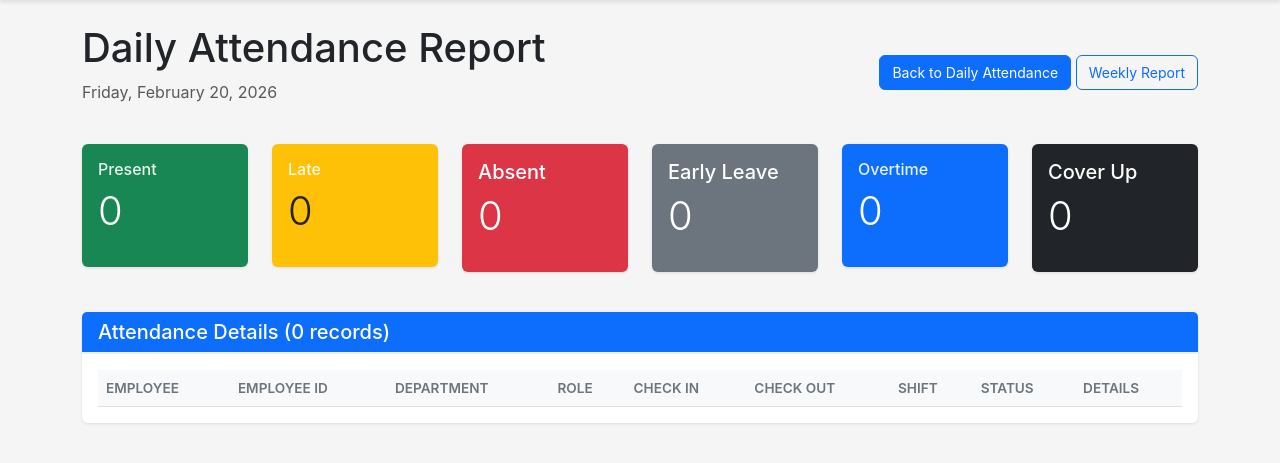
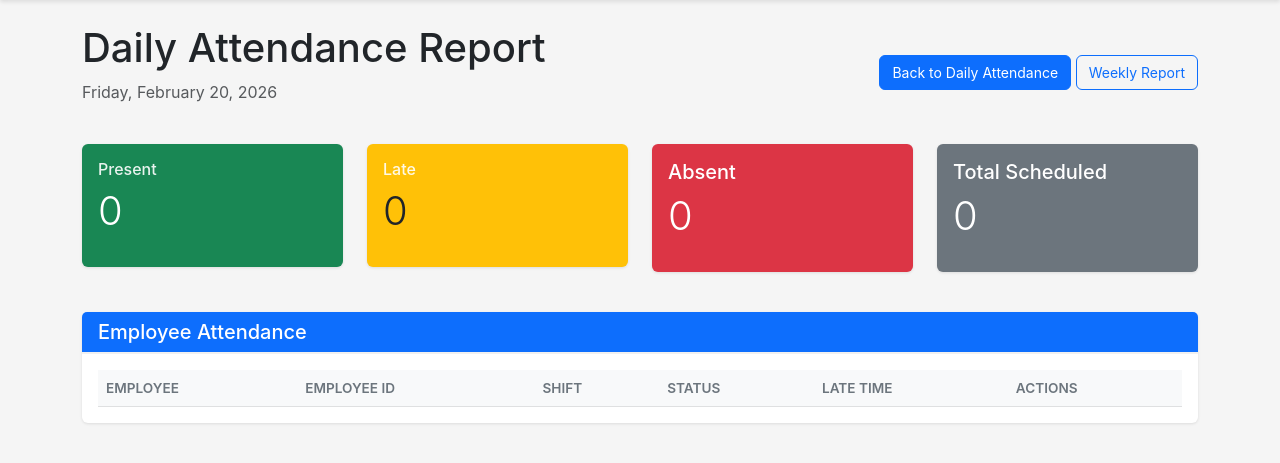
Before and after one commit to rafael7ms/operations-db, a Flask app: page /attendance/report/daily in a window 1280 px wide. Shown: the part 56-519 px from the top of the page. Run offline with Flask 3, Linux system fonts and the light colour scheme; data that the repository does not hold is empty.

Commit message:
Update daily report with on-time/late dropdown
- Daily report now shows all scheduled employees for the day
- Dropdown to select: On Time, Late, Absent, On Leave
- If Late selected, time input appears for HH:MM format
- Saves attendance via /attendance/daily/mark endpoint

Co-Authored-By: Claude Opus 4.6 <noreply@anthropic.com>

```diff
--- a/prod/app/templates/attendance_tracker/daily_report.html
+++ b/prod/app/templates/attendance_tracker/daily_report.html
@@ -20,7 +20,9 @@
         .status-overtime { background-color: #6610f2; color: white; }
         .status-coverup { background-color: #6c757d; color: white; }
         .status-onleave { background-color: #6c757d; color: white; }
-        .status-not-marked { background-color: #6c757d; color: white; }
+        .late-time-input {
+            max-width: 100px;
+        }
     </style>
 </head>
 <body>
@@ -76,7 +78,7 @@
 
         <!-- Summary Cards -->
         <div class="row mb-4">
-            <div class="col-md-2">
+            <div class="col-md-3">
                 <div class="card bg-success text-white">
                     <div class="card-body">
                         <h5 class="card-title">Present</h5>
@@ -84,7 +86,7 @@
                     </div>
                 </div>
             </div>
-            <div class="col-md-2">
+            <div class="col-md-3">
                 <div class="card bg-warning text-dark">
                     <div class="card-body">
                         <h5 class="card-title">Late</h5>
@@ -92,7 +94,7 @@
                     </div>
                 </div>
             </div>
-            <div class="col-md-2">
+            <div class="col-md-3">
                 <div class="card bg-danger text-white">
                     <div class="card-body">
                         <h5 class="card-title">Absent</h5>
@@ -100,105 +102,97 @@
                     </div>
                 </div>
             </div>
-            <div class="col-md-2">
+            <div class="col-md-3">
                 <div class="card bg-secondary text-white">
                     <div class="card-body">
-                        <h5 class="card-title">Early Leave</h5>
-                        <p class="display-6">
-                            {{ attendances|selectattr('exception_type', 'equalto', 'Early Leave')|list|length }}
-                        </p>
-                    </div>
-                </div>
-            </div>
-            <div class="col-md-2">
-                <div class="card bg-primary text-white">
-                    <div class="card-body">
-                        <h5 class="card-title">Overtime</h5>
-                        <p class="display-6">
-                            {{ attendances|selectattr('exception_type', 'equalto', 'Overtime')|list|length }}
-                        </p>
-                    </div>
-                </div>
-            </div>
-            <div class="col-md-2">
-                <div class="card bg-dark text-white">
-                    <div class="card-body">
-                        <h5 class="card-title">Cover Up</h5>
-                        <p class="display-6">
-                            {{ attendances|selectattr('exception_type', 'equalto', 'Cover Up')|list|length }}
-                        </p>
+                        <h5 class="card-title">Total Scheduled</h5>
+                        <p class="display-6">{{ total_scheduled }}</p>
                     </div>
                 </div>
             </div>
         </div>
 
-        <!-- Attendance Details -->
+        <!-- Attendance Table -->
         <div class="card">
             <div class="card-header bg-primary text-white">
-                <h5 class="mb-0">Attendance Details ({{ attendances|length }} records)</h5>
+                <h5 class="mb-0">Employee Attendance</h5>
             </div>
             <div class="card-body">
                 <div class="table-responsive">
-                    <table class="table table-striped table-hover">
+                    <table class="table table-striped table-hover" id="attendanceTable">
                         <thead class="table-light">
                             <tr>
                                 <th>Employee</th>
                                 <th>Employee ID</th>
-                                <th>Department</th>
-                                <th>Role</th>
-                                <th>Check In</th>
-                                <th>Check Out</th>
                                 <th>Shift</th>
                                 <th>Status</th>
-                                <th>Details</th>
+                                <th>Late Time</th>
+                                <th>Actions</th>
                             </tr>
                         </thead>
                         <tbody>
-                            {% for att in attendances %}
-                            {% set emp = att.employee %}
+                            {% for sched in schedules %}
+                            {% set emp = sched.employee %}
+                            {% set att = attendance_by_employee.get(emp.employee_id) %}
                             <tr>
-                                <td>{{ emp.full_name if emp else 'Unknown' }}</td>
+                                <td>
+                                    <strong>{{ emp.full_name if emp else 'Unknown' }}</strong>
+                                </td>
                                 <td>{{ emp.employee_id if emp else '-' }}</td>
-                                <td>{{ emp.department if emp else '-' }}</td>
-                                <td>{{ emp.role if emp else '-' }}</td>
-                                <td>{{ att.check_in.strftime('%I:%M %p') if att.check_in else '-' }}</td>
-                                <td>{{ att.check_out.strftime('%I:%M %p') if att.check_out else '-' }}</td>
                                 <td>
-                                    {% set sched = emp.schedules|selectattr('start_date', 'equalto', report_date)|first if emp else None %}
-                                    {% if sched and sched.start_time %}
-                                    {{ sched.start_time.strftime('%I:%M %p') }} - {{ sched.stop_time.strftime('%I:%M %p') if sched.stop_time else '' }}
+                                    {% if sched.start_time and sched.stop_time %}
+                                    {{ sched.start_time.strftime('%I:%M %p') }} - {{ sched.stop_time.strftime('%I:%M %p') }}
+                                    {% else %}
+                                    -
                                     {% endif %}
                                 </td>
                                 <td>
+                                    {% if att %}
                                         {% if att.exception_type == 'Absent' %}
                                         <span class="status-badge status-absent">Absent</span>
                                         {% elif att.exception_type == 'Leave' %}
                                         <span class="status-badge status-onleave">On Leave</span>
                                         {% elif att.exception_type == 'Early Leave' %}
-                                    <span class="status-badge status-early">Early Leave ({{ att.early_leave.strftime('%I:%M %p') if att.early_leave else '' }})</span>
+                                        <span class="status-badge status-early">Early Leave</span>
                                         {% elif att.exception_type == 'Overtime' %}
-                                    <span class="status-badge status-overtime">OT ({{ att.overtime_minutes }} min)</span>
+                                        <span class="status-badge status-overtime">Overtime</span>
                                         {% elif att.exception_type == 'Cover Up' %}
                                         <span class="status-badge status-coverup">Cover Up</span>
                                         {% elif att.late_minutes and att.late_minutes > 0 %}
-                                    <span class="status-badge status-late">Late ({{ att.late_minutes }} min)</span>
+                                        <span class="status-badge status-late">Late</span>
                                         {% else %}
-                                    <span class="status-badge status-present">Present</span>
+                                        <span class="status-badge status-present">On Time</span>
+                                        {% endif %}
+                                    {% else %}
+                                    <span class="status-badge status-not-marked">No Record</span>
                                     {% endif %}
                                 </td>
                                 <td>
-                                    {% if att.exception_type == 'Early Leave' %}
-                                    Left at: {{ att.early_leave.strftime('%I:%M %p') if att.early_leave else 'N/A' }}
-                                    {% elif att.exception_type == 'Overtime' %}
-                                    {{ att.overtime_minutes }} minutes
-                                    {% elif att.exception_type == 'Cover Up' %}
-                                    {% if att.cover_up_for_employee %}
-                                    Covering: {{ att.cover_up_for_employee.full_name }}
+                                    {% if att and att.late_minutes and att.late_minutes > 0 %}
+                                    <input type="text" class="form-control form-control-sm late-time-input"
+                                           data-emp-id="{{ emp.employee_id }}"
+                                           value="{{ '%02d:%02d' % (att.late_minutes // 60, att.late_minutes % 60) }}"
+                                           placeholder="HH:MM">
+                                    {% else %}
+                                    <input type="text" class="form-control form-control-sm late-time-input"
+                                           data-emp-id="{{ emp.employee_id }}"
+                                           placeholder="HH:MM" disabled>
                                     {% endif %}
-                                    {% elif att.late_minutes and att.late_minutes > 0 %}
-                                    {{ att.late_minutes }} minutes late
+                                </td>
+                                <td>
+                                    {% if not att or (att.exception_type not in ['Absent', 'Leave', 'Early Leave', 'Overtime', 'Cover Up']) %}
+                                    <select class="form-select form-select-sm mark-status" data-emp-id="{{ emp.employee_id }}">
+                                        <option value="">Select Status</option>
+                                        <option value="on_time">On Time</option>
+                                        <option value="late">Late</option>
+                                        <option value="absent">Absent</option>
+                                        <option value="on_leave">On Leave</option>
+                                    </select>
+                                    <button class="btn btn-sm btn-primary mt-1 save-attendance" data-emp-id="{{ emp.employee_id }}">
+                                        Save
+                                    </button>
                                     {% else %}
-                                    -
+                                    <span class="text-muted">Marked</span>
                                     {% endif %}
                                 </td>
                             </tr>
@@ -211,5 +205,65 @@
     </div>
 
     <script src="https://cdn.jsdelivr.net/npm/bootstrap@5.3.0/dist/js/bootstrap.bundle.min.js"></script>
+    <script>
+    // Handle status selection
+    document.querySelectorAll('.mark-status').forEach(select => {
+        select.addEventListener('change', function() {
+            const empId = this.dataset.empId;
+            const status = this.value;
+            const timeInput = document.querySelector(`input[data-emp-id="${empId}"]`);
+
+            if (status === 'late') {
+                timeInput.disabled = false;
+                timeInput.focus();
+            } else {
+                timeInput.disabled = true;
+                timeInput.value = '';
+            }
+        });
+    });
+
+    // Save attendance
+    document.querySelectorAll('.save-attendance').forEach(btn => {
+        btn.addEventListener('click', function() {
+            const empId = this.dataset.empId;
+            const statusSelect = document.querySelector(`.mark-status[data-emp-id="${empId}"]`);
+            const timeInput = document.querySelector(`input[data-emp-id="${empId}"]`);
+
+            const status = statusSelect.value;
+            let lateMinutes = 0;
+
+            if (status === 'late' && timeInput.value) {
+                // Parse HH:MM format
+                const parts = timeInput.value.split(':');
+                if (parts.length === 2) {
+                    const hours = parseInt(parts[0]) || 0;
+                    const minutes = parseInt(parts[1]) || 0;
+                    lateMinutes = hours * 60 + minutes;
+                }
+            }
+
+            fetch('/attendance/daily/mark', {
+                method: 'POST',
+                headers: { 'Content-Type': 'application/json' },
+                body: JSON.stringify({
+                    employee_id: empId,
+                    date: '{{ report_date.strftime("%Y-%m-%d") }}',
+                    status: status,
+                    late_minutes: lateMinutes
+                })
+            })
+            .then(response => response.json())
+            .then(data => {
+                alert(data.message);
+                location.reload();
+            })
+            .catch(error => {
+                console.error('Error:', error);
+                alert('Error saving attendance');
+            });
+        });
+    });
+    </script>
 </body>
 </html>
```
Also changed, not shown: prod/app/modules/attendance_tracker.py (+21 -24 lines). Lines whose indentation alone changed are shown as unchanged.
